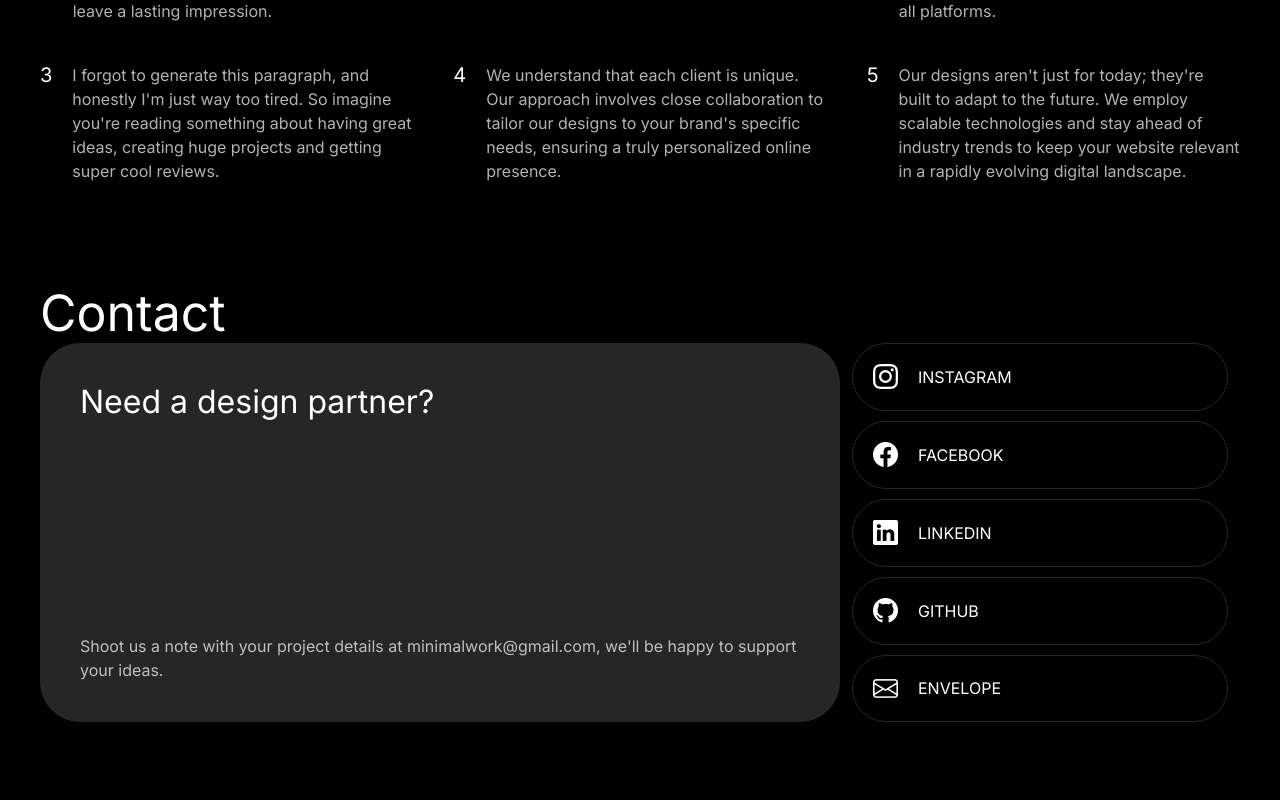
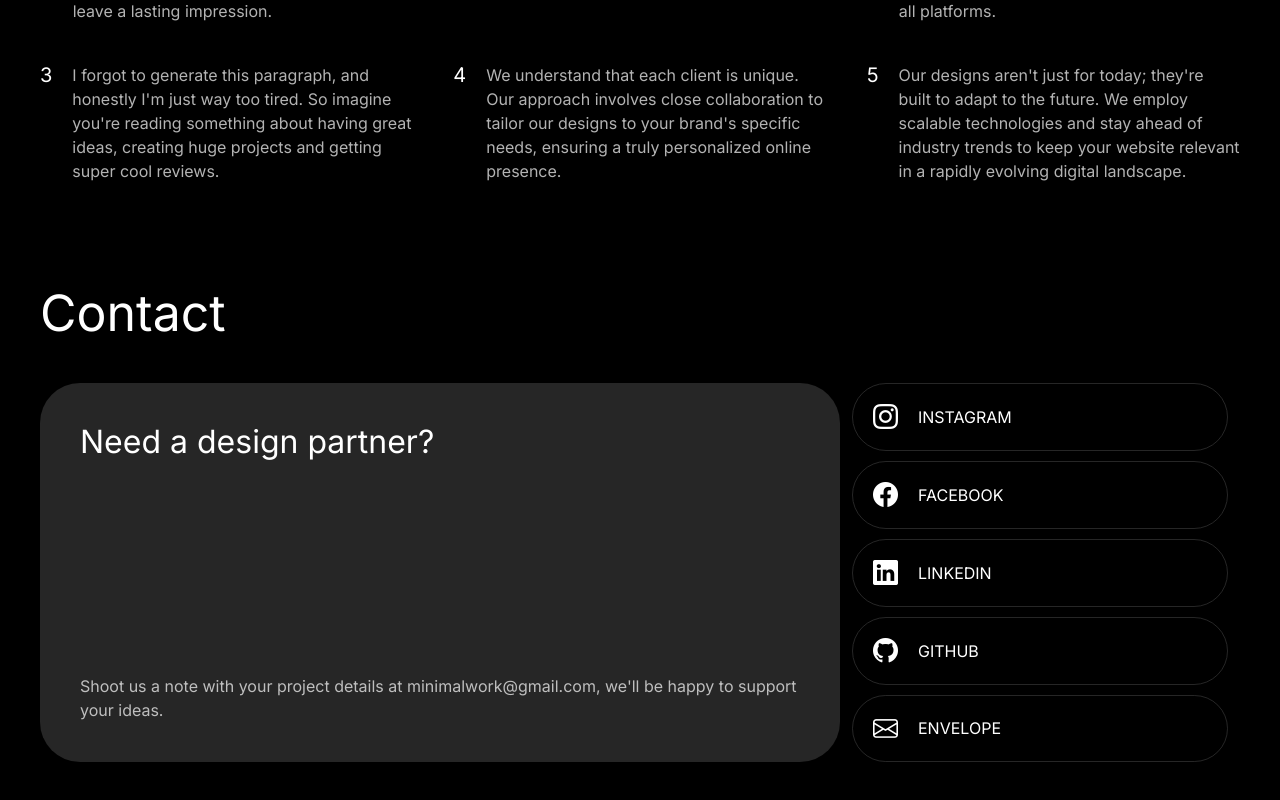
Before and after one commit to maelacudini/minimal, a React (Vite) app: page / in a window 1280 px wide. Shown: the part 1897-2697 px from the top of the page. Before the commit the page ends 2659 px from the top, so only its background shows below. Built offline with nearby package versions, Linux system fonts and the light colour scheme.

Commit message:
3 commit

```diff
--- a/src/components/Contact.jsx
+++ b/src/components/Contact.jsx
@@ -5,7 +5,7 @@ const Contact = () => {
   return (
     <div id="contact">
       <h3 className={style.sectionTitle}>Contact</h3>
-      <div className={`row m-0 ${style.rowcontact}`}>
+      <div className={`row ${style.rowcontact}`}>
         <div className={`col-md-8 ${style.cardContact}`}>
           <h2>Need a design partner?</h2>
           <p className={style.bottomCardContact}>
--- a/src/css/app.module.css
+++ b/src/css/app.module.css
@@ -132,6 +132,10 @@
 }
 
 /*contact*/
+.rowcontact {
+  margin: 40px 0px 0px 0px;
+}
+
 .cardContact {
   border-radius: 40px;
   padding: 40px;
```
Also changed, not shown: 4 other files (tests, documents, lock files or other folders).
